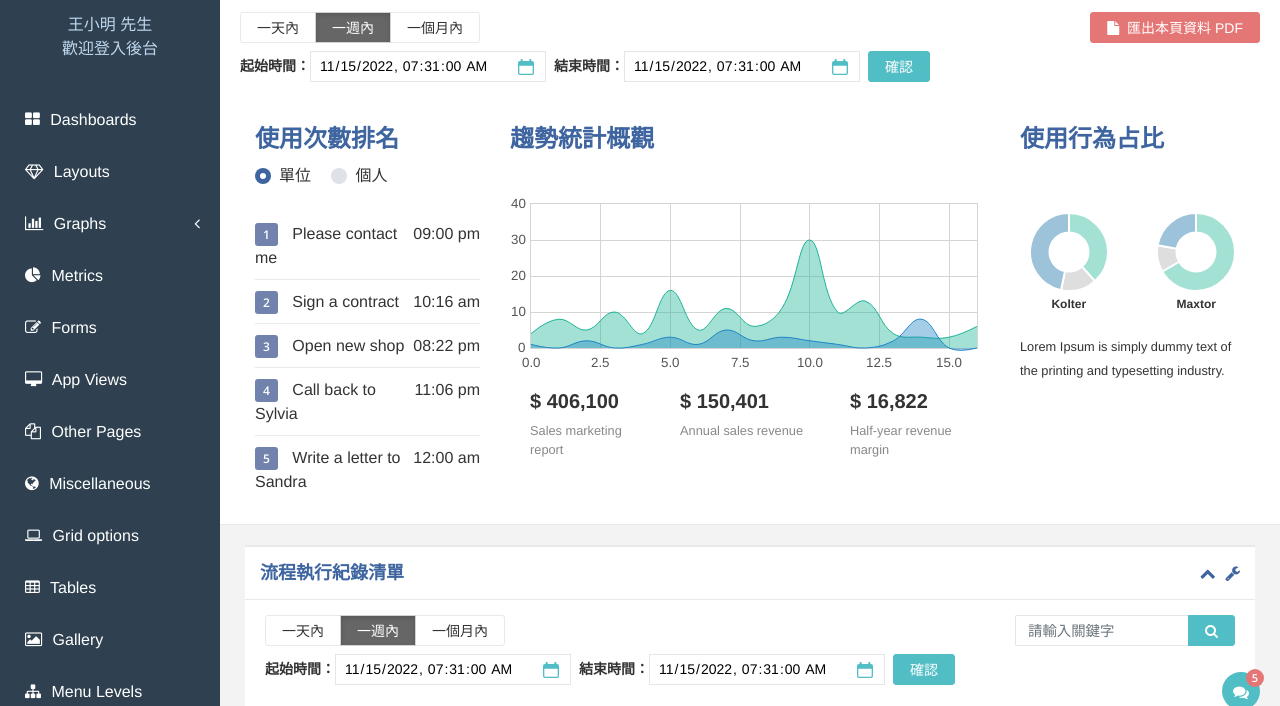
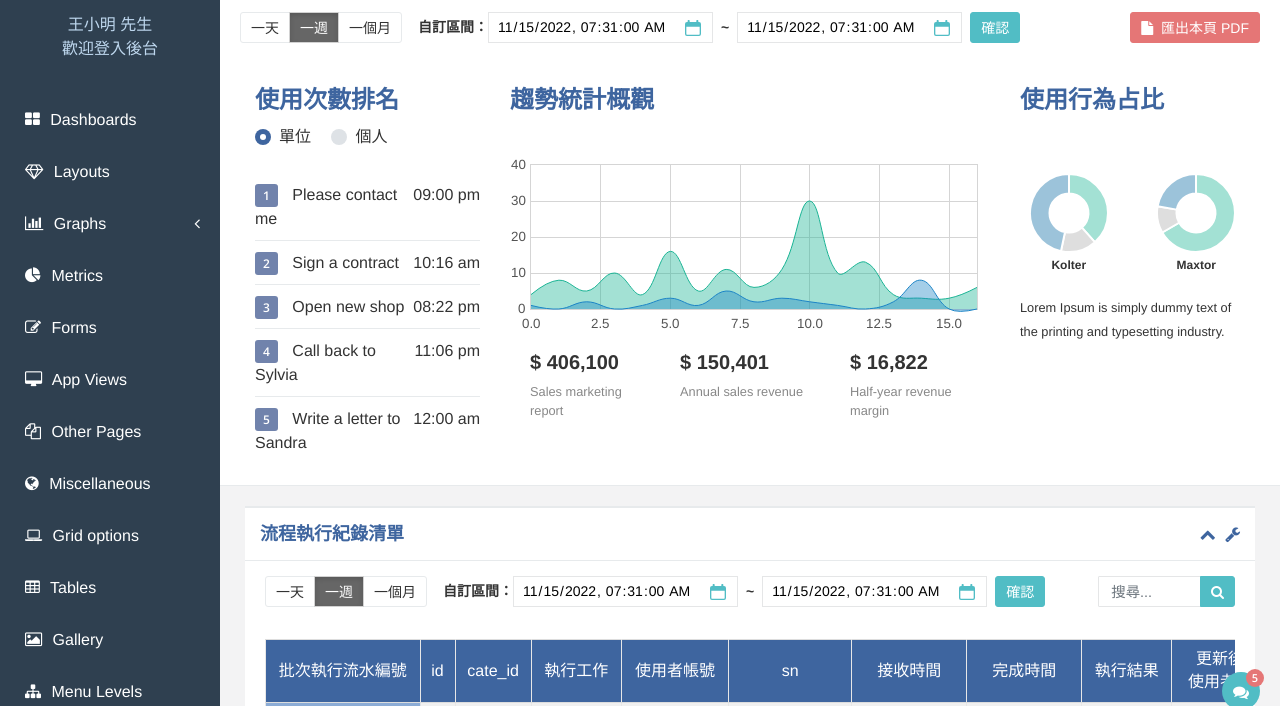
Before and after one commit to athomec/meteorology-backstage, a plain HTML site: page index.html in a window 1280 px wide. Shown: the part 70-776 px from the top of the page. Drawn offline with nearby package versions, Linux system fonts and the light colour scheme; a script that the page names is missing.

Commit message:
測試調整

```diff
--- a/css/newstyle.scss
+++ b/css/newstyle.scss
@@ -1,4 +1,4 @@
-@mixin Pad {
+@mixin pad {
     @media (max-width: 768px) {
         @content;
     }
@@ -47,7 +47,7 @@ body {
         .input-group-text,.btn{
             height: 31px;
             font-size: 14px;
-            padding: 0 16px;
+            padding: 0 10px;
             @include mobile{
                 padding: 0 12px;
             }
@@ -72,17 +72,17 @@ body {
         }
     }
     input{
-        @include mobile{
+        @include pad{
             width: 100%;
         }
     }
     .btn{
-        @include mobile{
+        @include pad{
             width: 100%;
         }
     }
     .input-wrapper{
-        @include mobile{
+        @include pad{
             width: 100%;
         }
     }
@@ -239,8 +239,12 @@ input[type="datetime-local"],input[type="datetime-local"]:focus{
     padding-left: 8px;
     padding-right: 8px;
     outline: none;
-     -webkit-appearance: none;
-  -moz-appearance: none;
+    max-width: 225px;
+    -webkit-appearance: none;
+    -moz-appearance: none;
+    @include pad{
+        max-width: 100%;
+    }
 }
 input[type="datetime-local"]::-webkit-calendar-picker-indicator {
     opacity: 1;
--- a/index.html
+++ b/index.html
@@ -234,36 +234,34 @@
             <div class="row  border-bottom white-bg dashboard-header">
                 <div class="container-fluid ibox">
                     <div class="row ibox-filter">
-                        <div class="col-12 col-xl-9 d-flex flex-wrap">
+                        <div class="col-12 col-xl-10 d-flex flex-wrap">
                             <div data-toggle="buttons"
-                                class="btn-group btn-group-toggle ibox-filter-group mb-2 mr-md-4">
+                                class="btn-group btn-group-toggle ibox-filter-group mb-2 mr-md-3">
                                 <label class="btn btn-sm btn-white"> <input type="radio" id="option1" name="options">
-                                    一天內</label>
+                                    一天</label>
                                 <label class="btn btn-sm btn-white active"> <input type="radio" id="option2"
-                                        name="options">一週內 </label>
+                                        name="options">一週 </label>
                                 <label class="btn btn-sm btn-white"> <input type="radio" id="option3" name="options">
-                                    一個月內</label>
-                            </div>
-                            <div class="d-flex mr-md-4 flex-wrap">
+                                    一個月</label>
+                            </div>
+                            <div class="d-flex flex-wrap">
                                 <div class="input-wrapper d-flex flex-wrap">
-                                    <div class="ibox-label">起始時間：</div>
+                                    <div class="ibox-label">自訂區間：</div>
                                     <label class="sr-only" for="time1-period-from">from</label>
-                                    <input type="datetime-local" id="time1-period-from" name="meeting-time" step="1"
-                                        class="mb-2">
+                                    <input type="datetime-local" id="time1-period-from" name="meeting-time" step="1" class="mb-0 mb-sm-2">
                                 </div>
                                 <div class="input-wrapper d-flex flex-wrap">
-                                    <div class="ibox-label ml-0 ml-lg-2">結束時間：</div>
+                                    <div class="ibox-label mx-1 mx-lg-2">~</div>
                                     <label class="sr-only" for="time1-period-to">to</label>
-                                    <input type="datetime-local" id="time1-period-to" name="meeting-time" step="1"
-                                        class="mr-sm-2 mb-2">
+                                    <input type="datetime-local" id="time1-period-to" name="meeting-time" step="1" class="mr-sm-2 mb-2">
                                 </div>
                                 <button class="btn btn-sm btn-success mb-2" type="button">確認</button>
                             </div>
                         </div>
-                        <div class="col-12 col-md-6 col-xl-3 d-flex">
+                        <div class="col-12 col-md-6 col-xl-2 d-flex">
                             <a href="http://www.jquery-steps.com/GettingStarted" target="_blank"
                                 class="btn btn-warning btn-sm ml-xl-auto" role="button">
-                                <i class="fa fa-file mr-1"></i> 匯出本頁資料 PDF
+                                <i class="fa fa-file mr-1"></i> 匯出本頁 PDF
                             </a>
                         </div>
                     </div>
@@ -381,25 +379,25 @@
                                     <div class="ibox-content">
                                         <div class="container-fluid px-0">
                                             <div class="row ibox-filter mb-3">
-                                                <div class="col-12 col-xl-9 d-flex flex-wrap">
+                                                <div class="col-12 col-xl-10 d-flex flex-wrap">
                                                     <div data-toggle="buttons"
-                                                        class="btn-group btn-group-toggle ibox-filter-group mb-2 mr-md-4">
+                                                        class="btn-group btn-group-toggle ibox-filter-group mb-2 mr-md-3">
                                                         <label class="btn btn-sm btn-white"> <input type="radio"
-                                                                id="option1" name="options"> 一天內</label>
+                                                                id="option1" name="options"> 一天</label>
                                                         <label class="btn btn-sm btn-white active"> <input type="radio"
-                                                                id="option2" name="options">一週內 </label>
+                                                                id="option2" name="options">一週 </label>
                                                         <label class="btn btn-sm btn-white"> <input type="radio"
-                                                                id="option3" name="options"> 一個月內</label>
+                                                                id="option3" name="options"> 一個月</label>
                                                     </div>
-                                                    <div class="d-flex mr-md-4 flex-wrap w-100">
+                                                    <div class="d-flex flex-wrap">
                                                         <div class="input-wrapper d-flex flex-wrap">
-                                                            <div class="ibox-label">起始時間：</div>
+                                                            <div class="ibox-label">自訂區間：</div>
                                                             <label class="sr-only" for="time2-period-from">from</label>
                                                             <input type="datetime-local" id="time2-period-from"
-                                                                name="meeting-time" step="1" class="mb-2">
+                                                                name="meeting-time" step="1" class="mb-0 mb-sm-2">
                                                         </div>
                                                         <div class="input-wrapper d-flex flex-wrap">
-                                                            <div class="ibox-label ml-0 ml-lg-2">結束時間：</div>
+                                                            <div class="ibox-label mx-1 mx-lg-2">~</div>
                                                             <label class="sr-only" for="time2-period-to">to</label>
                                                             <input type="datetime-local" id="time2-period-to"
                                                                 name="meeting-time" step="1" class="mr-sm-2 mb-2">
@@ -408,10 +406,10 @@
                                                             type="button">確認</button>
                                                     </div>
                                                 </div>
-                                                <div class="col-12 col-md-6 col-xl-3 d-flex">
+                                                <div class="col-12 col-md-6 col-xl-2 d-flex">
                                                     <div class="input-group mb-3">
                                                         <input type="text" class="form-control form-control-sm"
-                                                            placeholder="請輸入關鍵字">
+                                                            placeholder="搜尋...">
                                                         <div class="input-group-append">
                                                             <button class="btn btn-sm btn-success" type="button">
                                                                 <i class="fa fa-search"></i></button>
```
Also changed, not shown: css/newstyle.css, 1 other file.
